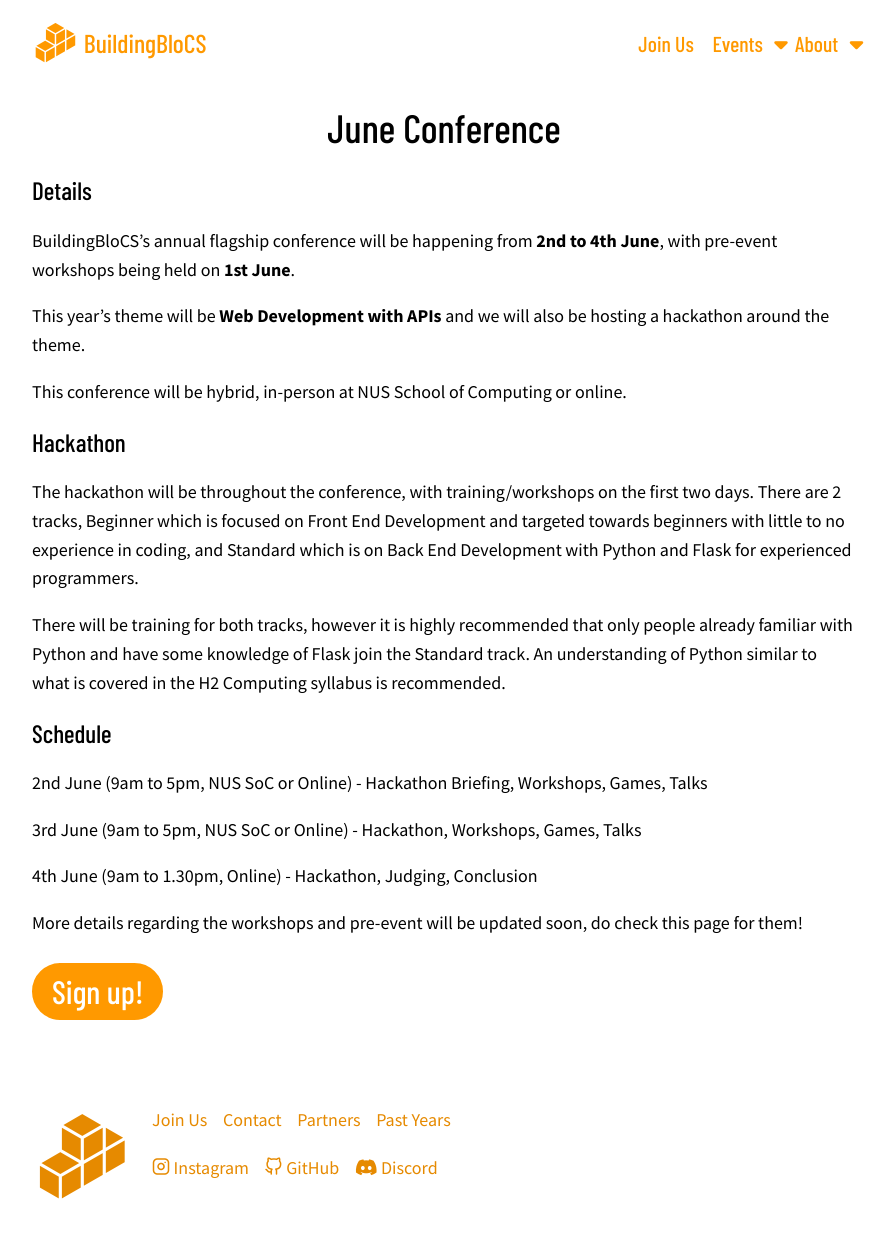
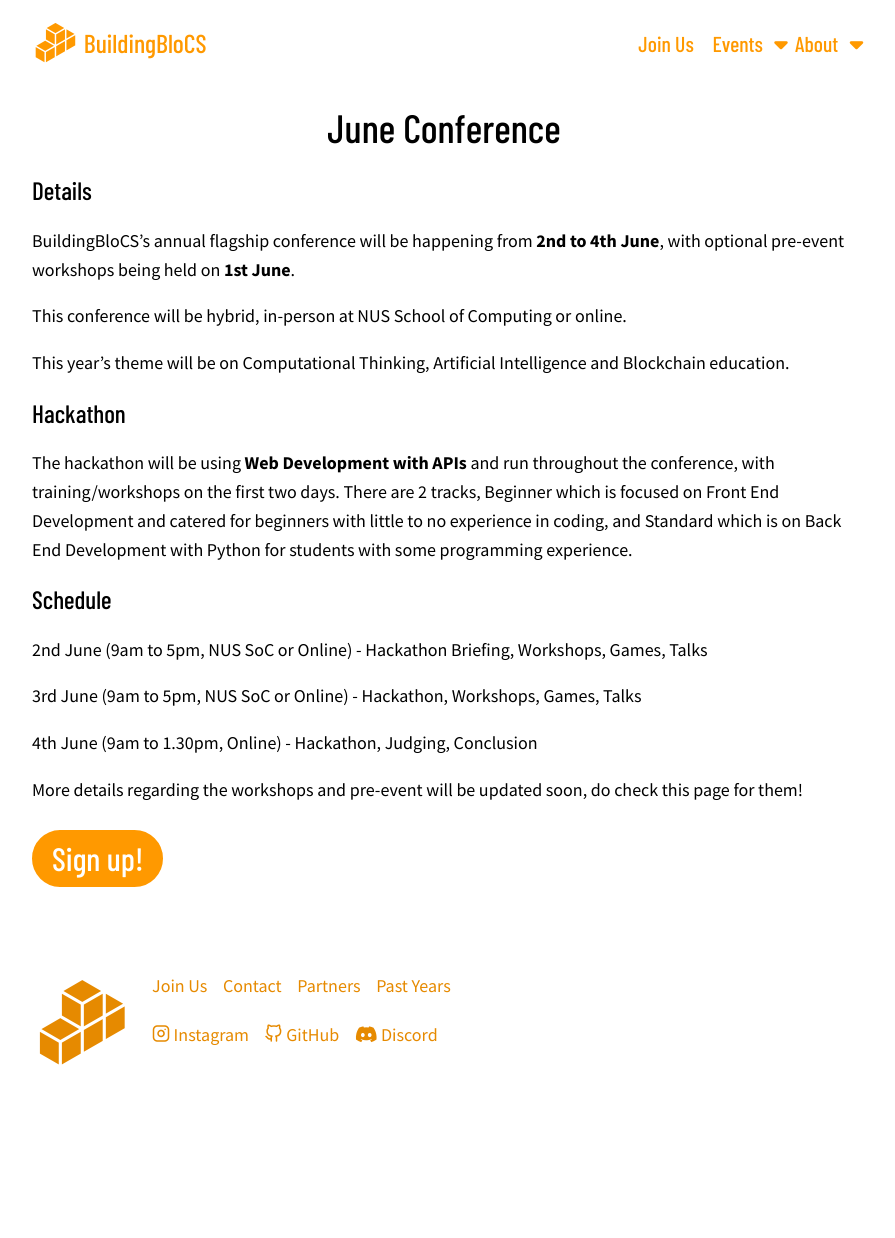
Before and after one commit to buildingblocs/2022, a Jekyll site: the page built from events/june-conference/index.md, in a window 1280 px wide and 1266 px high. Shown: the top 1238 px of the window, without its empty margins (196-1091 px from the left). Built offline with Jekyll 4.4.1, drawn with Linux system fonts in a browser that asks for light colours; nearby versions of some CDN libraries; some web fonts are replaced; our own code applies the rules of GitHub Pages for plain Markdown files.

Commit message:
Update index.md

```diff
--- a/events/june-conference/index.md
+++ b/events/june-conference/index.md
@@ -6,18 +6,14 @@ layout: default
 
 ### Details
 
-BuildingBloCS’s annual flagship conference will be happening from **2nd to 4th June**, with pre-event workshops being held on **1st June**.
-
-This year's theme will be **Web Development with APIs** and we will also be hosting a hackathon around the theme.
+BuildingBloCS’s annual flagship conference will be happening from **2nd to 4th June**, with optional pre-event workshops being held on **1st June**.
 
 This conference will be hybrid, in-person at NUS School of Computing or online.
 
+This year's theme will be on Computational Thinking, Artificial Intelligence and Blockchain education.
+
 ### Hackathon
-
-The hackathon will be throughout the conference, with training/workshops on the first two days. There are 2 tracks, Beginner which is focused on Front End Development and targeted towards beginners with little to no experience in coding, and Standard which is on Back End Development with Python and Flask for experienced programmers.
-
-There will be training for both tracks, however it is highly recommended that only people already familiar with Python and have some knowledge of Flask join the Standard track. An understanding of Python similar to what is covered in the H2 Computing syllabus is recommended.
-
+The hackathon will be using **Web Development with APIs** and run throughout the conference, with training/workshops on the first two days. There are 2 tracks, Beginner which is focused on Front End Development and catered for beginners with little to no experience in coding, and Standard which is on Back End Development with Python for students with some programming experience.
 
 ### Schedule
 
```
